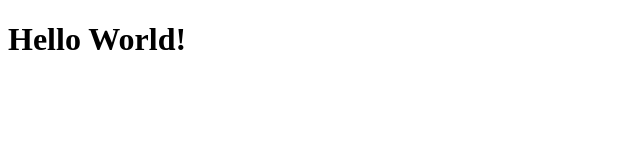
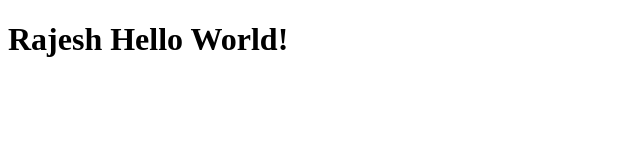
Before and after one commit to rb01622/CITI, a plain HTML site: page index.html in a window 1280 px wide. Shown: the whole page, without its empty margins (0-640 px from the left). Drawn offline with Linux system fonts and the light colour scheme.

Commit message:
Commit-1

```diff
--- a/index.html
+++ b/index.html
@@ -5,6 +5,6 @@
 </header>
 
 <body>
-	<h1> Hello World! </h1>
+	<h1> Rajesh Hello World! </h1>
 </body>
 </html>
```
